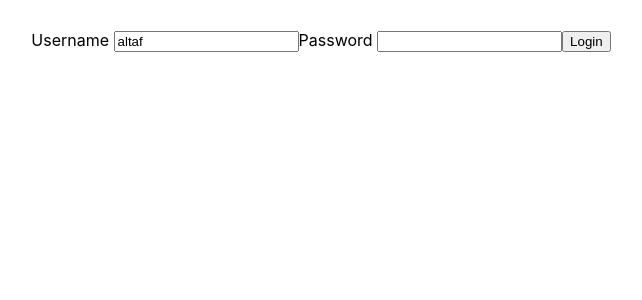
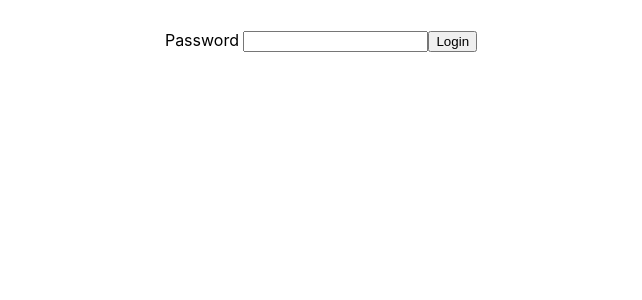
Before and after one commit to altafjava/react-todo-app, a React (Create React App) app: page / in a window 1280 px wide. Shown: the top 300 px of the page, without its empty margins (319-961 px from the left). Built offline with nearby package versions, Linux system fonts and the light colour scheme.

Commit message:
react-router-dom added

```diff
--- a/package.json
+++ b/package.json
@@ -5,6 +5,7 @@
   "dependencies": {
     "react": "^16.11.0",
     "react-dom": "^16.11.0",
+    "react-router-dom": "^5.1.2",
     "react-scripts": "3.2.0"
   },
   "scripts": {
--- a/src/components/todo/TodoApp.jsx
+++ b/src/components/todo/TodoApp.jsx
@@ -1,10 +1,19 @@
 import React, { Component } from 'react';
+import { BrowserRouter as Router, Route } from 'react-router-dom'
 
 class TodoApp extends Component {
     render() {
         return (
             <div className="TodoApp">
+                <Router>
+                    <>
+                        <Route path="/" Component={LoginComponent} />
+                        {/* <Route path="/login" Component={LoginComponent} /> */}
+                        {/* <Route path="/welcome" Component={WelcomeComponent} /> */}
+                    </>
+                </Router>
                 <LoginComponent />
+                {/* <WelcomeComponent /> */}
             </div>
         )
     }
@@ -20,20 +29,14 @@ class LoginComponent extends Component {
             showSuccessMessage: false
         }
         this.handleChange = this.handleChange.bind(this);
-        // this.handleUsernameChange = this.handleUsernameChange.bind(this)
-        // this.handlePasswordChange = this.handlePasswordChange.bind(this)
         this.loginClicked = this.loginClicked.bind(this)
     }
 
     render() {
         return (
             <div>
-                {/* <ShowSuccessOrErrorMessageComponent isLoginSuccess={this.state.isLoginSuccess} /> */}
                 {this.state.isLoginFailed && <div>Invalid Credential</div>}
                 {this.state.showSuccessMessage && <div>Login Successful</div>}
-                {/* Username <input type="text" name="username" value={this.state.username} onChange={this.handleUsernameChange} />
-                Password <input type="password" name="password" value={this.state.password} onChange={this.handlePasswordChange} /> */}
-                Username <input type="text" name="username" value={this.state.username} onChange={this.handleChange} />
                 Password <input type="password" name="password" value={this.state.password} onChange={this.handleChange} />
                 <button onClick={this.loginClicked}>Login</button>
             </div>
@@ -43,14 +46,6 @@ class LoginComponent extends Component {
     handleChange(event) {
         this.setState({ [event.target.name]: event.target.value })
     }
-    // handleUsernameChange(event) {
-    //     console.log(event.target.value)
-    //     this.setState({ username: event.target.value })
-    // }
-    // handlePasswordChange(event) {
-    //     console.log(event.target.value)
-    //     this.setState({ password: event.target.value })
-    // }
 
     loginClicked() {
         console.log(this.state)
@@ -61,15 +56,11 @@ class LoginComponent extends Component {
         }
     }
 }
-// function ShowSuccessOrErrorMessageComponent(props) {
-//     if (props.isLoginSuccess != undefined) {
-//         if (props.isLoginSuccess) {
-//             return <div>Login Successful</div>
-//         } else {
-//             return <div>Invalid Credential</div>
-//         }
-//     }
-//     return null
-// }
+
+class WelcomeComponent extends Component {
+    render() {
+        return <div>Welcome to AltafJava</div>
+    }
+}
 
 export default TodoApp
```
Also changed, not shown: 1 other file (tests, documents, lock files or other folders).
